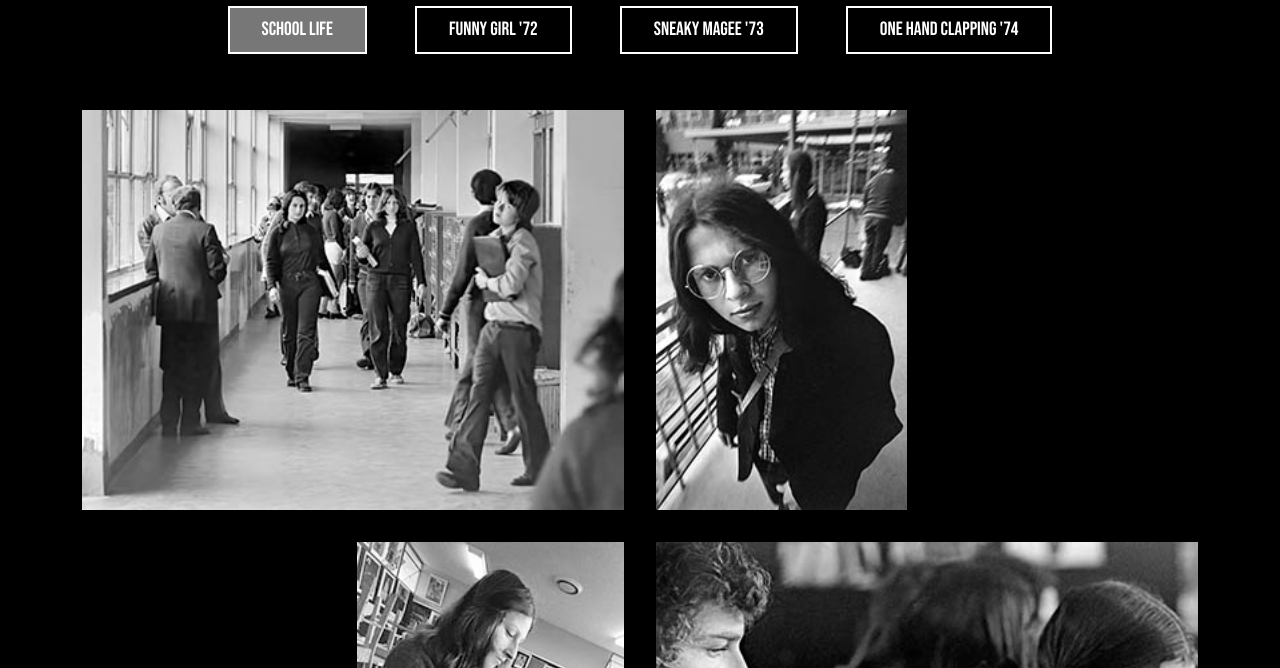
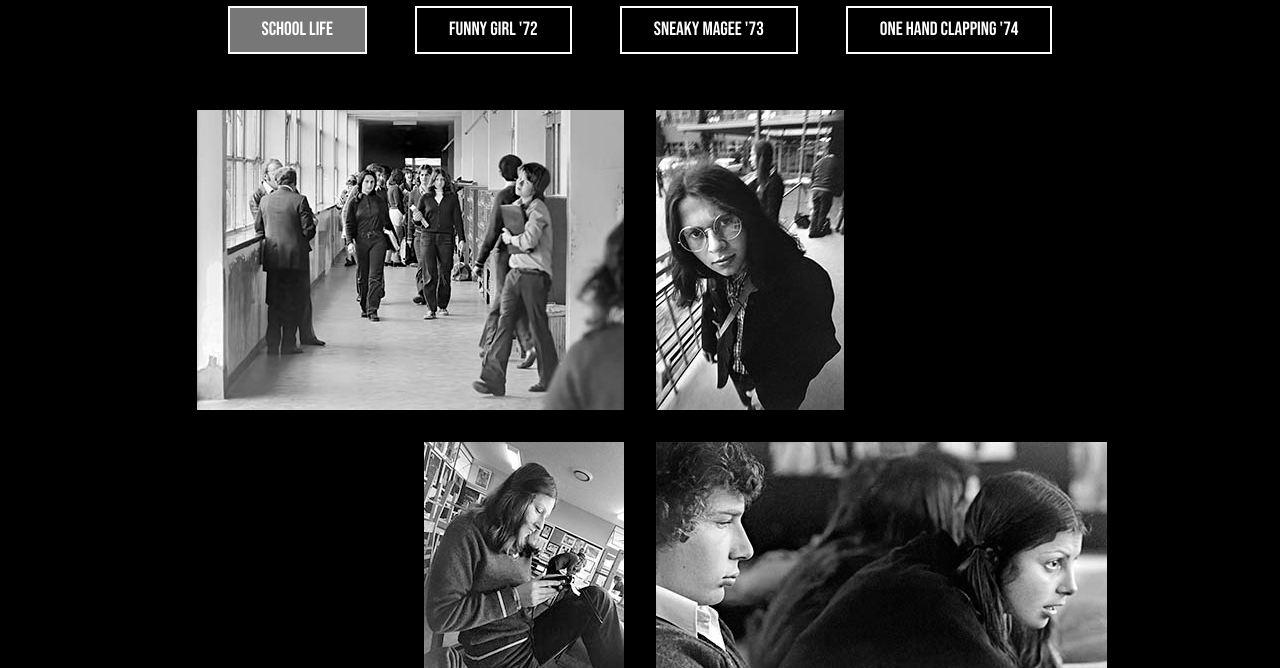
Before and after one commit to tmalik258/Gallery-Point, a plain HTML site: page index.html in a window 1280 px wide. Shown: the part 132-800 px from the top of the page. Drawn offline with nearby package versions, Linux system fonts and the light colour scheme.

Commit message:
changed cover to contain

```diff
--- a/style.css
+++ b/style.css
@@ -72,7 +72,7 @@ h1 {
 .gallery-grid {
 	display: grid;
 	grid-template-columns: repeat(2, 1fr);
-	grid-auto-rows: 400px;
+	grid-auto-rows: 300px;
 	place-items: start;
 	gap: 2rem;
 }
@@ -85,7 +85,8 @@ h1 {
 .gallery-grid .gallery-item > img {
 	width: 100%;
 	height: 100%;
-	object-fit: cover;
+	object-fit: contain;
+	/* object-position: left; */
 	cursor: pointer;
 	transition: .2s ease-in-out scale;
 }
```
